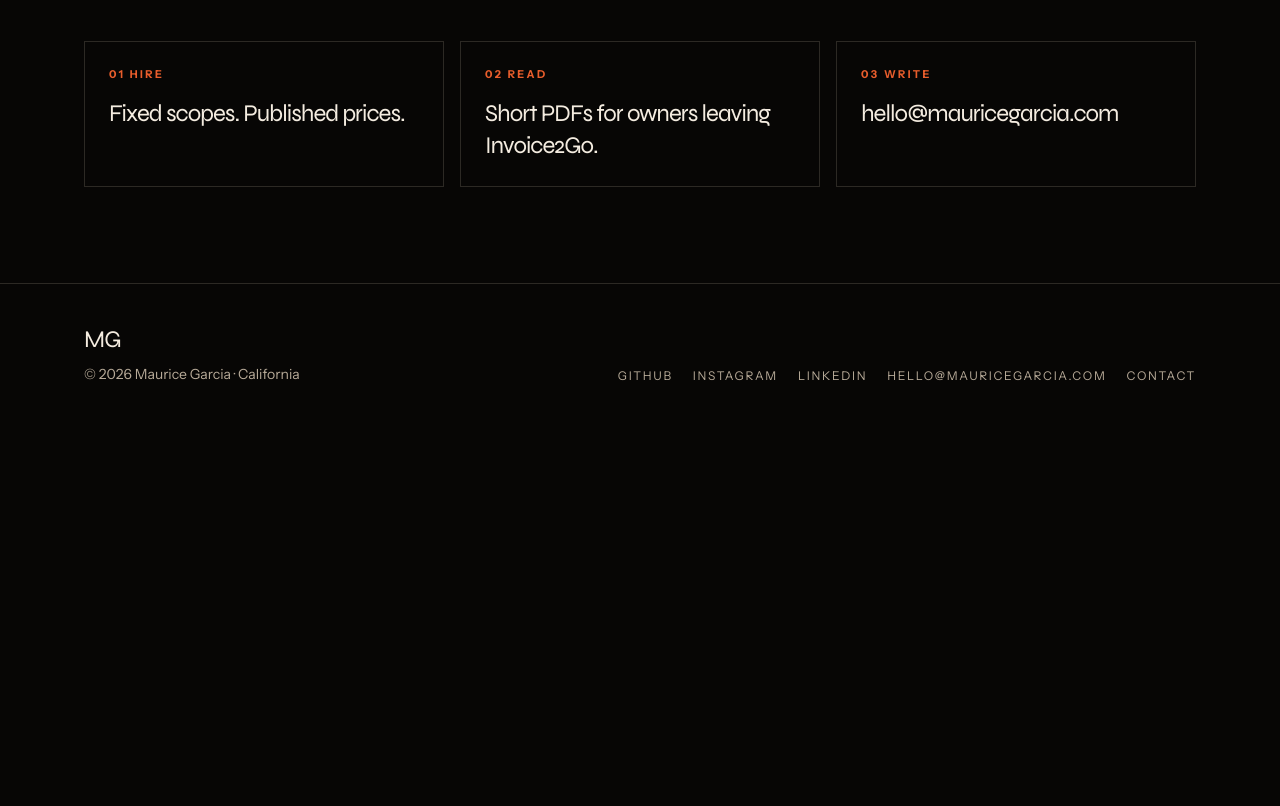
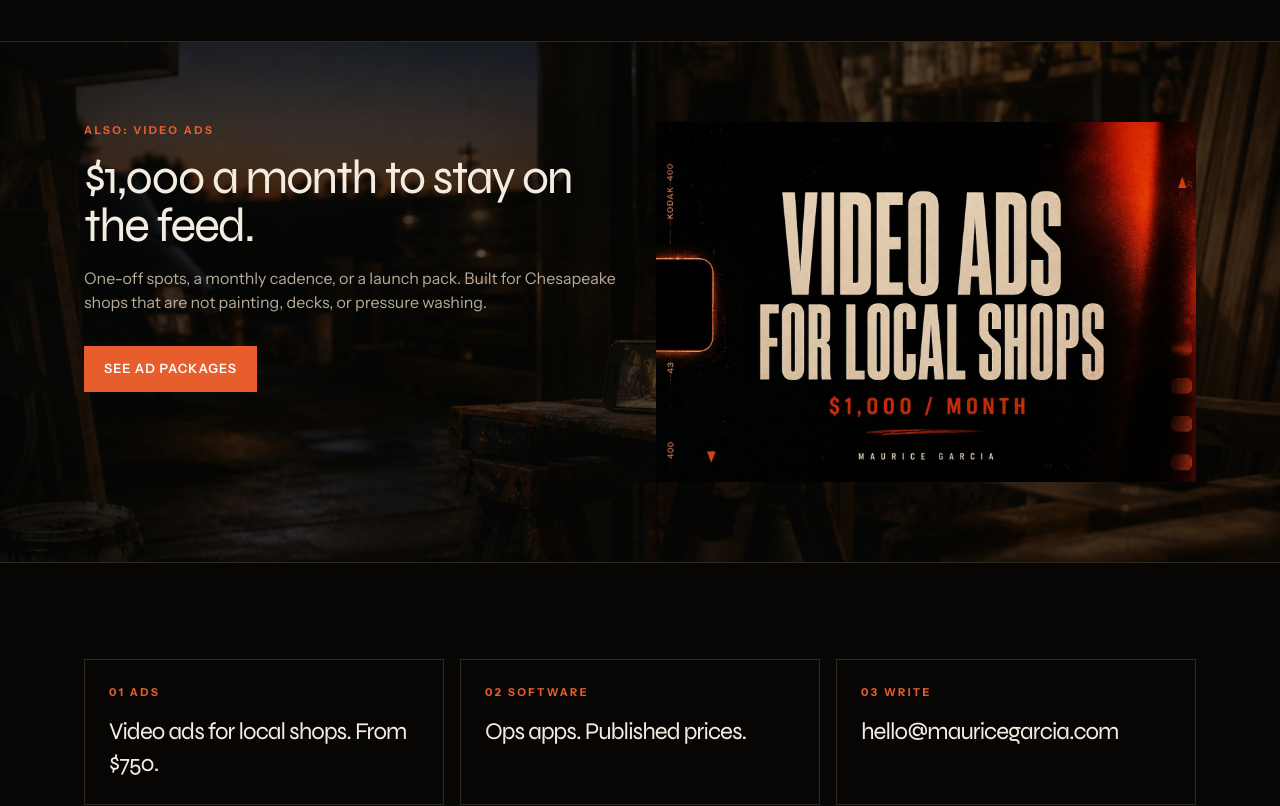
Before and after one commit to mosrvs2025/mauricegarcia.com, a Next.js app: page / in a window 1280 px wide. Shown: the part 1300-2106 px from the top of the page. Before the commit the page ends 1724 px from the top, so only its background shows below. Built offline with nearby package versions, Linux system fonts and the light colour scheme; no server answers.

Commit message:
Add video ad packages and Ads page.

```diff
--- /dev/null
+++ b/app/ads/page.tsx
@@ -0,0 +1,71 @@
+import type { Metadata } from "next";
+import Link from "next/link";
+import { services } from "@/lib/services";
+
+export const metadata: Metadata = {
+  title: "Video ads",
+  description:
+    "Video ads for local shops: one-off spots from $750, monthly ads at $1,000, and a $2,500 launch pack.",
+};
+
+const packs = services.filter((s) => s.kind === "video");
+
+export default function AdsPage() {
+  return (
+    <div>
+      <section className="relative overflow-hidden">
+        <img
+          src="/promo/monthly-ads.jpg"
+          alt=""
+          className="absolute inset-0 h-full w-full object-cover opacity-40"
+        />
+        <div className="absolute inset-0 bg-gradient-to-t from-[var(--color-void)] via-[rgba(7,6,5,0.7)] to-transparent" />
+        <div className="relative mx-auto max-w-6xl px-5 py-24">
+          <p className="stamp">Video ads</p>
+          <h1 className="display mt-4 max-w-3xl text-5xl sm:text-7xl">
+            Ads local shops can actually run.
+          </h1>
+          <p className="mt-6 max-w-xl text-lg text-[var(--color-ink-soft)]">
+            Short spots for Reels, Shorts, and Facebook. I do not take Chesapeake
+            painting, deck, or pressure-washing competitors.
+          </p>
+        </div>
+      </section>
+
+      <section className="mx-auto grid max-w-6xl gap-4 px-5 py-16 lg:grid-cols-3">
+        {packs.map((s) => (
+          <article key={s.slug} className="flex flex-col border border-[var(--color-rule)] p-7">
+            <p className="stamp">{s.price}</p>
+            <h2 className="display mt-4 text-3xl">{s.name}</h2>
+            <p className="mt-4 flex-1 leading-relaxed text-[var(--color-ink-soft)]">{s.summary}</p>
+            <ul className="mt-5 space-y-2 text-sm text-[var(--color-ink-soft)]">
+              {s.details.map((d) => (
+                <li key={d}>{d}</li>
+              ))}
+            </ul>
+            <Link href={`/contact?service=${s.slug}`} className="btn btn-fill mt-8 self-start">
+              Request this
+            </Link>
+          </article>
+        ))}
+      </section>
+
+      <section className="mx-auto grid max-w-6xl gap-6 px-5 pb-24 md:grid-cols-2">
+        <img src="/promo/workshop-still.jpg" alt="Workshop still for a local business ad" className="w-full object-cover" />
+        <img src="/promo/one-ad.jpg" alt="One ad package graphic" className="w-full object-cover" />
+      </section>
+
+      <section className="mx-auto max-w-6xl px-5 pb-24">
+        <p className="stamp">Samples</p>
+        <h2 className="display mt-3 text-4xl">Work I have already cut.</h2>
+        <p className="mt-4 max-w-2xl text-[var(--color-ink-soft)]">
+          Send YouTube, Instagram, or Don Howard page links and they go here as
+          embeds. Packages are live now so a shop can book without waiting.
+        </p>
+        <Link href="/contact?service=video-monthly" className="btn btn-ghost mt-8">
+          Send a brief
+        </Link>
+      </section>
+    </div>
+  );
+}
--- a/app/page.tsx
+++ b/app/page.tsx
@@ -64,10 +64,27 @@ export default function HomePage() {
         </div>
       </section>
 
-      <section className="mx-auto grid max-w-6xl gap-4 px-5 pb-24 sm:grid-cols-3">
+
+      <section className="relative overflow-hidden border-y border-[var(--color-rule)]">
+        <img src="/promo/workshop-still.jpg" alt="" className="absolute inset-0 h-full w-full object-cover opacity-30" />
+        <div className="relative mx-auto grid max-w-6xl gap-8 px-5 py-20 md:grid-cols-2">
+          <div>
+            <p className="stamp">Also: video ads</p>
+            <h2 className="display mt-4 text-4xl sm:text-5xl">$1,000 a month to stay on the feed.</h2>
+            <p className="mt-4 text-[var(--color-ink-soft)]">
+              One-off spots, a monthly cadence, or a launch pack. Built for Chesapeake
+              shops that are not painting, decks, or pressure washing.
+            </p>
+            <Link href="/ads" className="btn btn-fill mt-8">See ad packages</Link>
+          </div>
+          <img src="/promo/monthly-ads.jpg" alt="Monthly video ads, one thousand dollars" className="w-full object-cover" />
+        </div>
+      </section>
+
+      <section className="mx-auto grid max-w-6xl gap-4 px-5 py-24 sm:grid-cols-3">
         {[
-          { href: "/services", k: "01 Hire", t: "Fixed scopes. Published prices." },
-          { href: "/shop", k: "02 Read", t: "Short PDFs for owners leaving Invoice2Go." },
+          { href: "/ads", k: "01 Ads", t: "Video ads for local shops. From $750." },
+          { href: "/services", k: "02 Software", t: "Ops apps. Published prices." },
           { href: "/contact", k: "03 Write", t: "hello@mauricegarcia.com" },
         ].map((c) => (
           <Link
--- a/app/services/page.tsx
+++ b/app/services/page.tsx
@@ -20,7 +20,7 @@ export default function ServicesPage() {
         </p>
       </header>
       <div className="grid gap-4 lg:grid-cols-3">
-        {services.map((s) => (
+        {services.filter((s) => s.kind === "software").map((s) => (
           <article key={s.slug} className="flex flex-col border border-[var(--color-rule)] p-7">
             <p className="stamp">{s.price}</p>
             <h2 className="display mt-4 text-3xl">{s.name}</h2>
@@ -36,6 +36,13 @@ export default function ServicesPage() {
           </article>
         ))}
       </div>
+      <p className="text-[var(--color-ink-soft)]">
+        Video ad packages live on the{" "}
+        <Link href="/ads" className="text-[var(--color-rust)] underline underline-offset-4">
+          Ads
+        </Link>{" "}
+        page.
+      </p>
     </div>
   );
 }
--- /dev/null
+++ b/lib/video-packages.ts
@@ -0,0 +1,49 @@
+export type VideoPackage = {
+  slug: string;
+  name: string;
+  price: string;
+  summary: string;
+  details: string[];
+};
+
+export const videoPackages: VideoPackage[] = [
+  {
+    slug: "video-one-ad",
+    name: "One ad",
+    price: "$750",
+    summary:
+      "One 15–30 second spot for a local business: concept, cut, captions, and a version ready for Reels / Shorts / Facebook.",
+    details: [
+      "One round of revisions",
+      "Hook, offer, and a clear call to action",
+      "Vertical and square exports",
+      "You keep the files",
+    ],
+  },
+  {
+    slug: "video-monthly",
+    name: "Monthly ads",
+    price: "$1,000 / month",
+    summary:
+      "A standing cadence of video ads so the page does not go quiet after one post. Built for shops that need to stay in front of the same town every week.",
+    details: [
+      "Two to four new spots per month",
+      "Captions and platform-ready crops",
+      "Simple monthly brief, not a 40-page deck",
+      "Cancel anytime",
+    ],
+  },
+  {
+    slug: "video-launch",
+    name: "Launch pack",
+    price: "$2,500",
+    summary:
+      "A first-month burst: several ads plus stills so you can run a real campaign instead of one lonely clip.",
+    details: [
+      "Five video spots",
+      "Matching stills for posts and stories",
+      "Script outlines you can reuse",
+      "Handoff call to pick what runs first",
+    ],
+  },
+];
```
